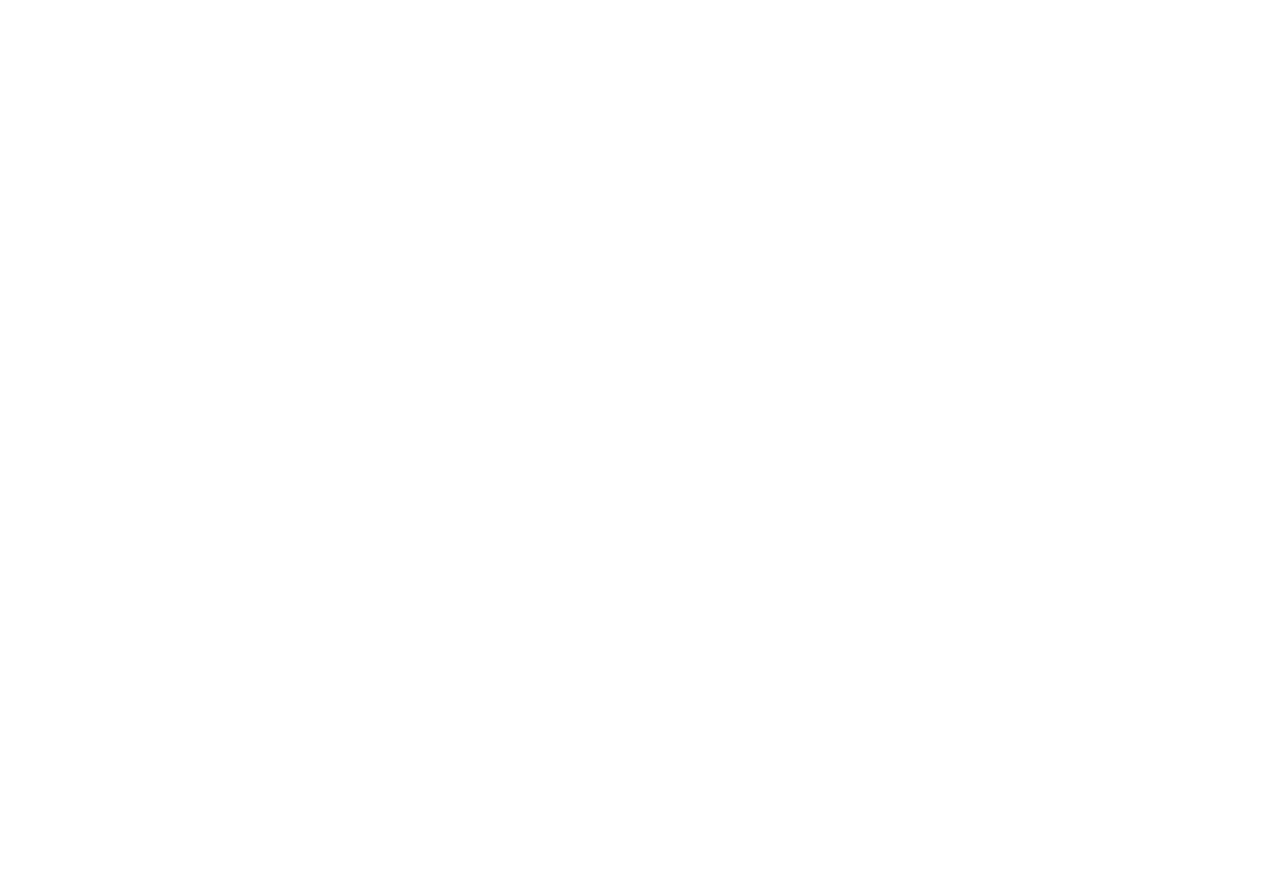
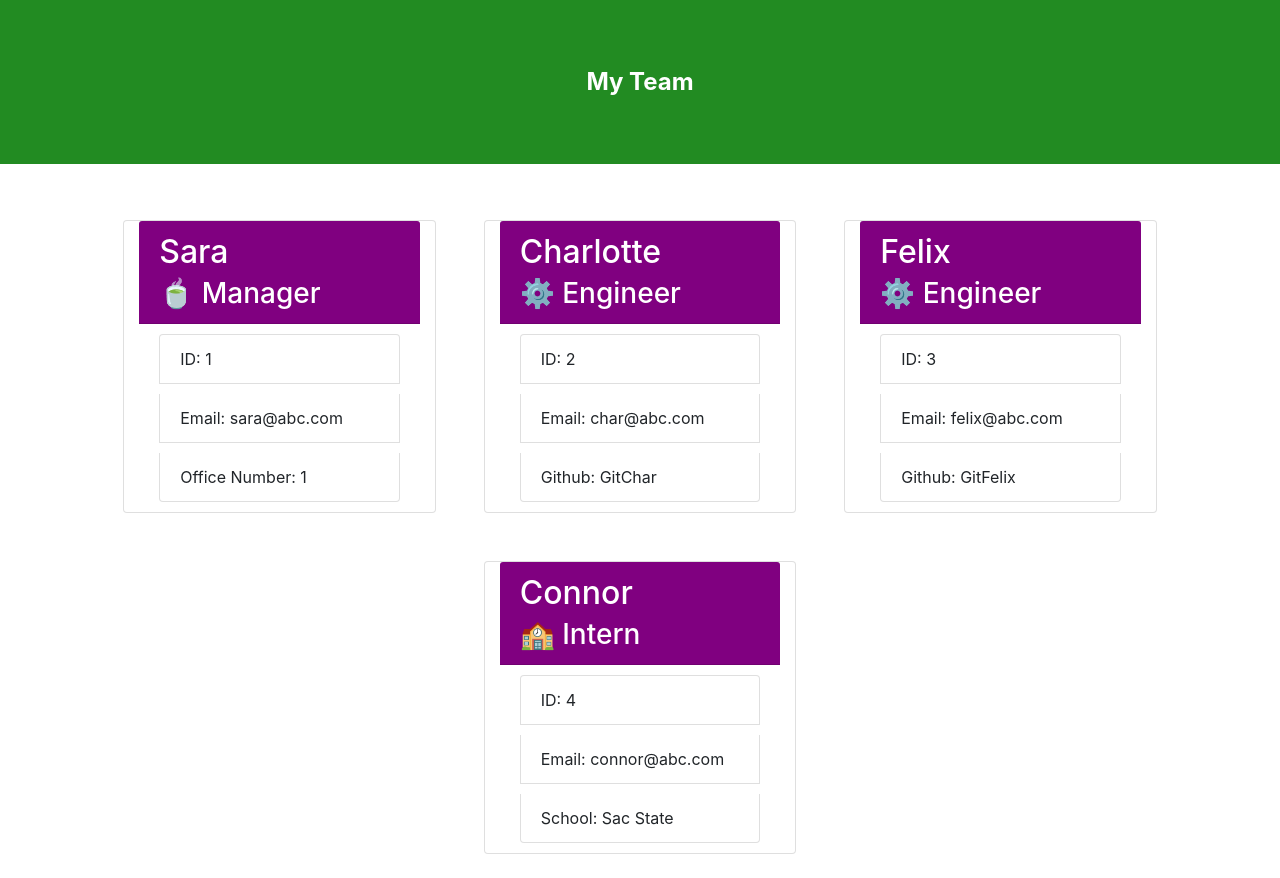
Before and after one commit to CJMerit/Employee-Database, a plain HTML site: page setup.html in a window 1280 px wide. Before the commit the page ends 800 px from the top, so only its background shows below. Drawn offline with nearby package versions, Linux system fonts and the light colour scheme.

Commit message:
Finished application

```diff
--- a/assets/index.js
+++ b/assets/index.js
@@ -1,4 +1,5 @@
 const inquirer = require('inquirer');
+const writer = require('./dist/createFile');
 const fs = require('fs');
 const Engineer = require('./lib/engineer');
 const Intern = require('./lib/intern');
@@ -6,15 +7,11 @@ const Manager = require('./lib/manager')
 let employees = [];
 
 const createHTML = () => {
-    let sortedList = [];
-    for(let i = 0; i < employees.length; i++) {
-        sortedList
-    }
-
+    fs.writeFile(`./dist/${employees[0].name}'s Team.html`, `${writer(employees)}`, (err) =>
+    err ? console.error(err) : console.log('Success!'));
 }
 
 const deleteCheck = (newEmployee, index) => {
-    console.log(employees[index])
     inquirer
         .prompt([
             {
@@ -78,7 +75,15 @@ const enterIntern = () => {
                 chooseEntry();
             }
             else {
-                if(employees.find(search => search.id === response.id)) {
+                if(employees.find(search => search.id === response.id) && employees.find(search => search instanceof Manager)) {
+                    console.log('Cannot change Manager profile until a new session is started');
+                    chooseEntry();
+                }
+                else if(employees.find(search => search.name === response.name) && employees.find(search => search instanceof Manager)) {
+                    console.log('Cannot change Manager profile until a new session is started');
+                    chooseEntry();
+                }
+                else if(employees.find(search => search.id === response.id)) {
                     let index = employees.findIndex(search => search.id === response.id)
                     console.log('That employee ID is already in use.')
                     deleteCheck(response, index);
@@ -132,7 +137,15 @@ const enterEngineer = () => {
                 chooseEntry();
             }
             else {
-                if(employees.find(search => search.id === response.id)) {
+                if(employees.find(search => search.id === response.id) && employees.find(search => search instanceof Manager)) {
+                    console.log('Cannot change Manager profile until a new session is started');
+                    chooseEntry();
+                }
+                else if(employees.find(search => search.name === response.name) && employees.find(search => search instanceof Manager)) {
+                    console.log('Cannot change Manager profile until a new session is started');
+                    chooseEntry();
+                }
+                else if(employees.find(search => search.id === response.id)) {
                     let index = employees.findIndex(search => search.id === response.id)
                     console.log('That employee ID is already in use.')
                     deleteCheck(response, index);
@@ -152,7 +165,6 @@ const enterEngineer = () => {
 }
 
 const chooseEntry = () => {
-    console.log(employees)
     inquirer
         .prompt([
             {
--- a/assets/lib/engineer.js
+++ b/assets/lib/engineer.js
@@ -7,7 +7,7 @@ class Engineer extends Employee {
     }
 
     getGithub() {
-        return this.github;
+        return `github.com/${this.github}`;
     }
 
     getRole() {
--- a/setup.html
+++ b/setup.html
@@ -4,9 +4,73 @@
     <meta charset="UTF-8">
     <meta http-equiv="X-UA-Compatible" content="IE=edge">
     <meta name="viewport" content="width=device-width, initial-scale=1.0">
-    <title>Employee Name</title>
+    <link rel="stylesheet" href="https://cdnjs.cloudflare.com/ajax/libs/twitter-bootstrap/4.5.0/css/bootstrap.min.css">
+    <link rel="stylesheet" href="./assets/dist/styles.css">
+    <title>Manager's Team</title>
 </head>
 <body>
+    <header class="jumbotron jumbotron-fluid">
+        <div class="container">
+            <div class="row justify-content-center">My Team</div>
+        </div>
+    </header>
+    <div class="container-fluid d-flex flex-row flex-wrap justify-content-center">
+        <div class="card m-4 col-12 col-md-4 col-xl-3">
+            <div class="card-header">
+                <h2 class="card-title">Sara</h2>
+                <h3 class="card-subtitle">🍵 Manager</h3>
+            </div>
+            <div class="container">
+                <ul class="list-group">
+                    <li class="list-group-item">ID: 1</li>
+                    <li class="list-group-item">Email: sara@abc.com</li>
+                    <li class="list-group-item">Office Number: 1</li>
+                </ul>
+            </div>
+        </div>
+        <div class="card m-4 col-12 col-md-4 col-xl-3">
+            <div class="card-header">
+                <h2 class="card-title">Charlotte</h2>
+                <h3 class="card-subtitle">⚙️ Engineer</h3>
+            </div>
+            <div class="container">
+                <ul class="list-group">
+                    <li class="list-group-item">ID: 2</li>
+                    <li class="list-group-item">Email: char@abc.com</li>
+                    <li class="list-group-item">Github: GitChar</li>
+                </ul>
+            </div>
+        </div>
+        <div class="card m-4 col-12 col-md-4 col-xl-3">
+            <div class="card-header">
+                <h2 class="card-title">Felix</h2>
+                <h3 class="card-subtitle">⚙️ Engineer</h3>
+            </div>
+            <div class="container">
+                <ul class="list-group">
+                    <li class="list-group-item">ID: 3</li>
+                    <li class="list-group-item">Email: felix@abc.com</li>
+                    <li class="list-group-item">Github: GitFelix</li>
+                </ul>
+            </div>
+        </div>
+        <div class="card m-4 col-12 col-md-4 col-xl-3">
+            <div class="card-header">
+                <h2 class="card-title">Connor</h2>
+                <h3 class="card-subtitle">🏫 Intern</h3>
+            </div>
+            <div class="container">
+                <ul class="list-group">
+                    <li class="list-group-item">ID: 4</li>
+                    <li class="list-group-item">Email: connor@abc.com</li>
+                    <li class="list-group-item">School: Sac State</li>
+                </ul>
+            </div>
+        </div>
+    </div>
 
+    <script src="https://cdnjs.cloudflare.com/ajax/libs/jquery/3.5.1/jquery.slim.min.js"></script>
+    <script src="https://cdnjs.cloudflare.com/ajax/libs/popper.js/1.16.1/umd/popper.min.js"></script>
+    <script src="https://cdnjs.cloudflare.com/ajax/libs/twitter-bootstrap/4.5.0/js/bootstrap.min.js"></script>
 </body>
 </html>
```
Also changed, not shown: assets/dist/createFile.js (added), assets/dist/styles.css (added).
